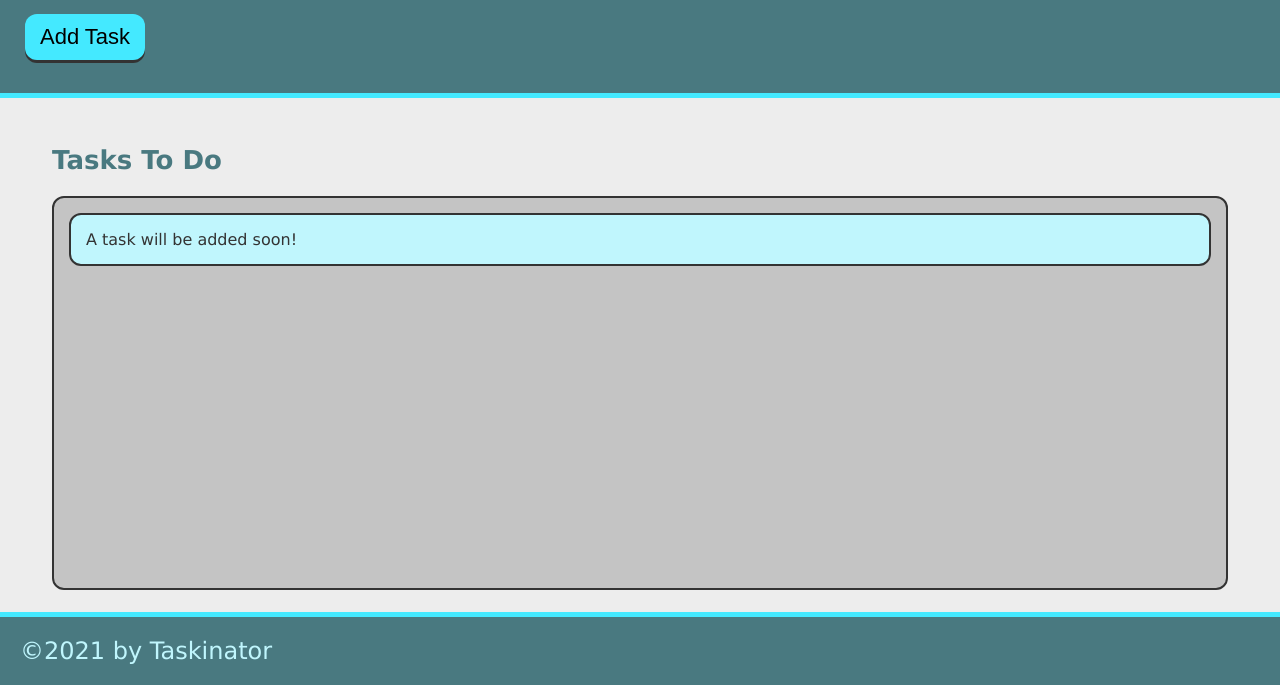
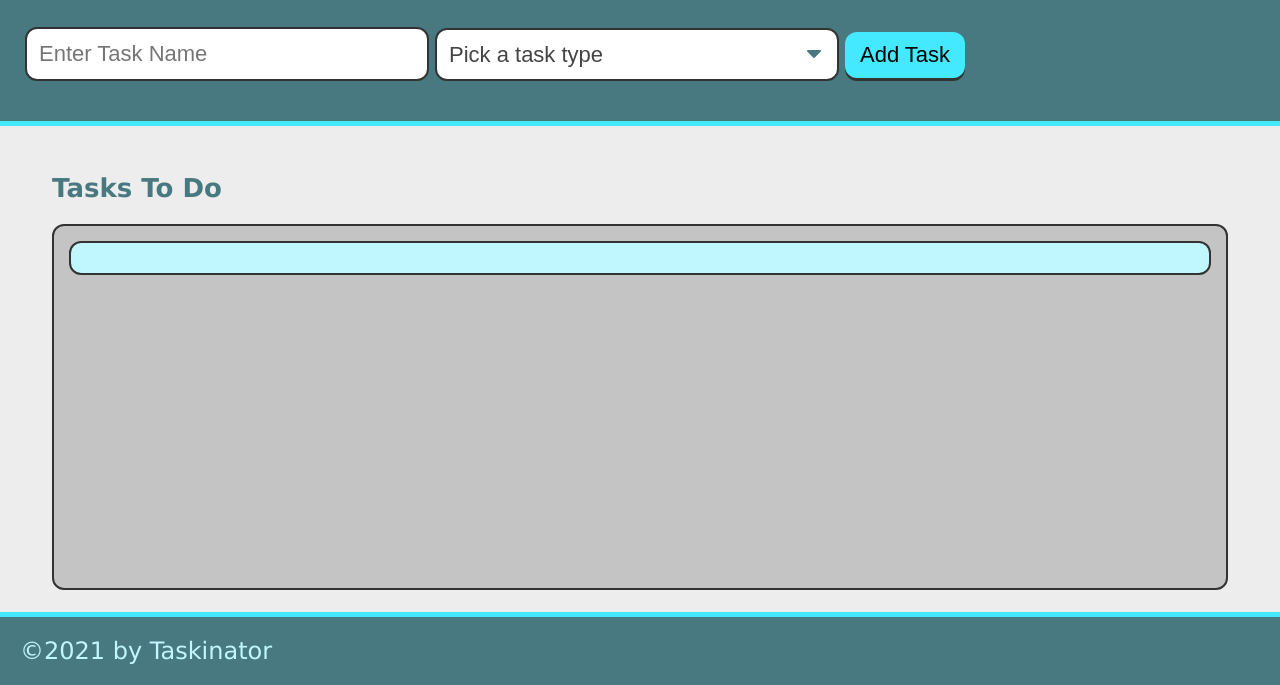
Before and after one commit to amiedawn/post-taskinator, a plain HTML site: page index.html in a window 1280 px wide. Shown: the part 115-800 px from the top of the page. Drawn offline with Linux system fonts and the light colour scheme.

Commit message:
add dropdown

```diff
--- a/index.html
+++ b/index.html
@@ -11,13 +11,28 @@
   <header>
     <h1 class="page-title">Post-Taskinator</h1>
     <p>Click the button below to add a new task!</p>
-    <button class="btn" id="save-task">Add Task</button>
+    <form id="task-form">
+      <div class="form-group">
+        <input type="text" name="task-name" placeholder="Enter Task Name" />
+      </div>
+      <div class="form-group">
+        <select name="task-type" class="select-dropdown">
+          <option value="" disabled selected>Pick a task type</option>
+          <option value="Print">Print</option>
+          <option value="Web">Web</option>
+          <option value="Mobile">Mobile</option>
+        </select>
+      </div>
+      <div class="form-group">
+        <button class="btn" id="save-task" type="submit">Add Task</button>
+      </div>
+    </form>
   </header>
   <main class="page-content">
     <section class="task-list-wrapper">
       <h2 class="list-title">Tasks To Do</h2>
       <ul class="task-list" id="tasks-to-do">
-        <li class="task-item">A task will be added soon!</li>
+        <li class="task-item"></li>
       </ul>
     </section>
   </main>
```
